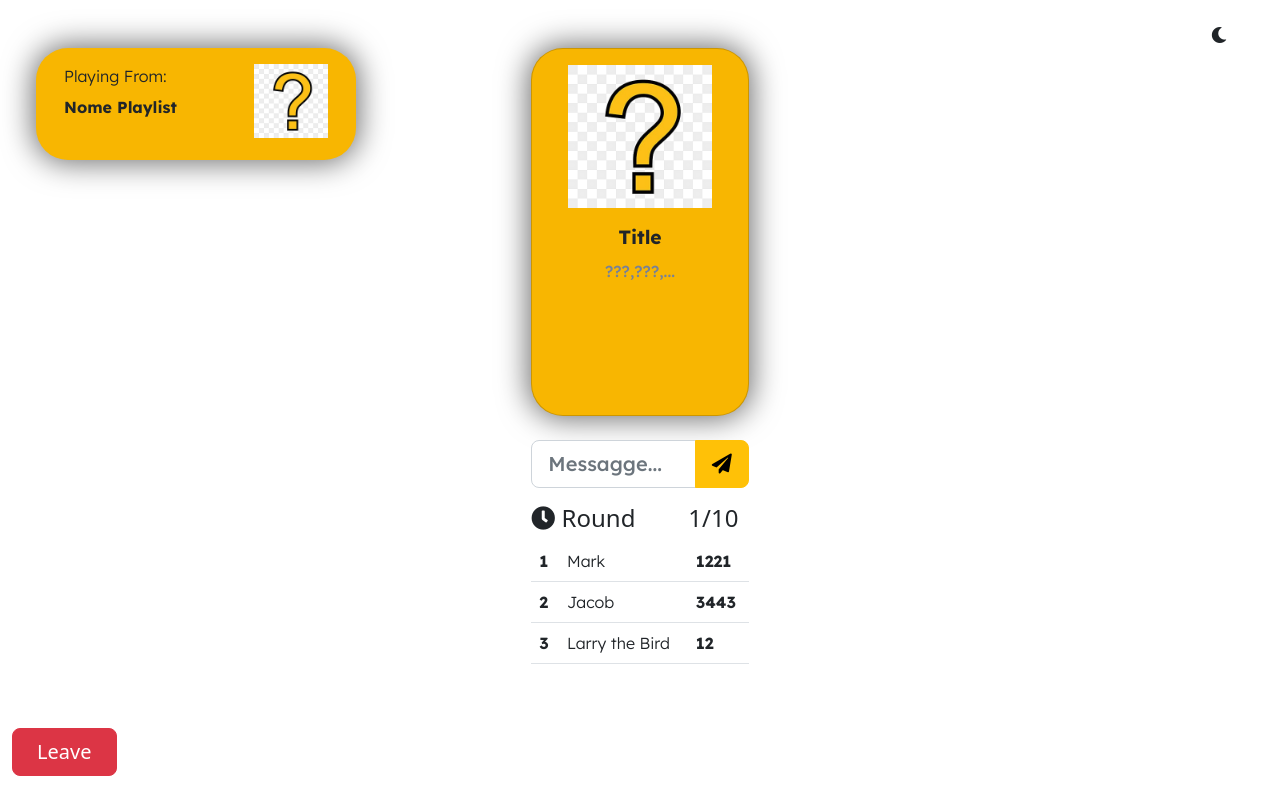
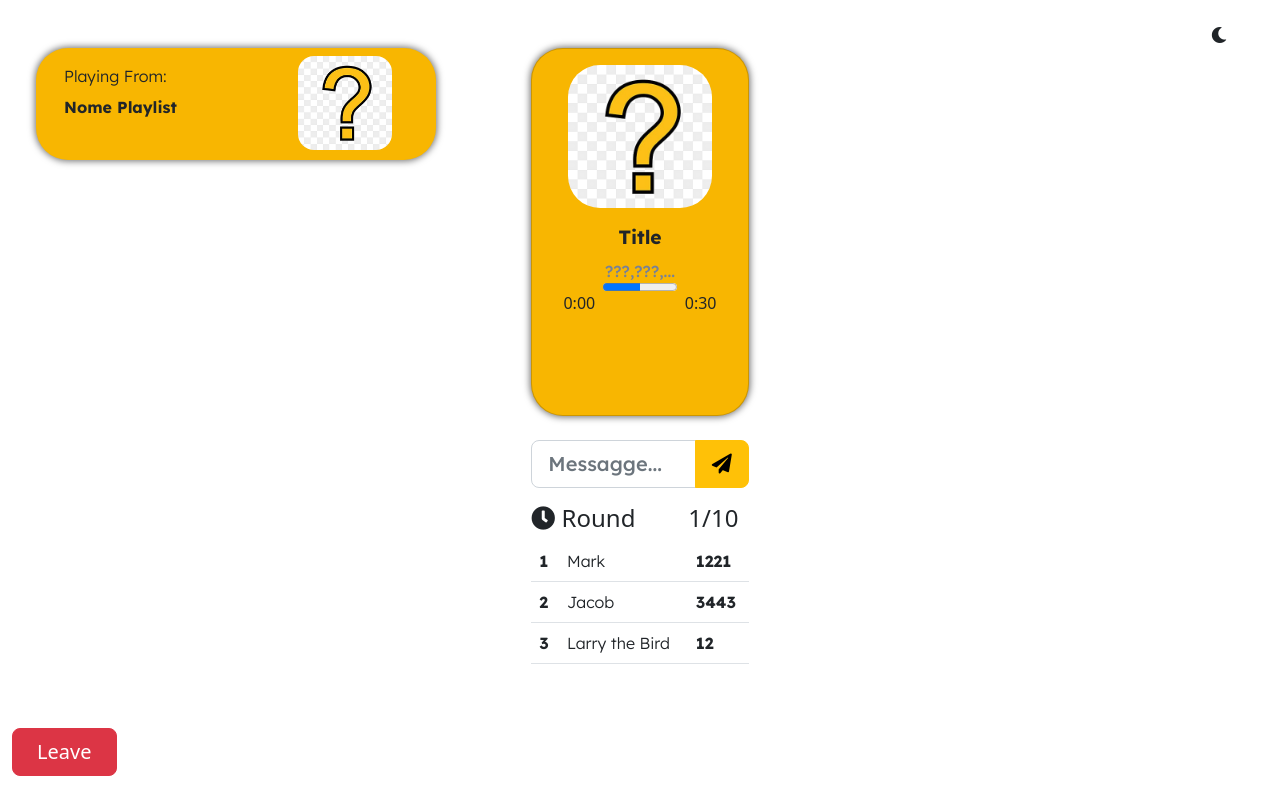
Before and after one commit to TommyMP/songguess, a website: page public/chat.html in a window 1280 px wide. Drawn offline with nearby package versions, Linux system fonts and the light colour scheme; no server answers.

Commit message:
Add files via upload

```diff
--- a/public/chat.html
+++ b/public/chat.html
@@ -105,6 +105,11 @@
                     <div class="cardinfo">
                         <p class="title fw-bolder">Title</p>
                         <p class="artist">???,???,...</p>
+                        <div class="d-flex justify-content-between">
+                            <p style="margin-top: 0.75em; margin-right: 0.5em;">0:00</p>
+                            <progress class="w-75" value="50" max="100"></progress>
+                            <p style="margin-top: 0.75em; margin-left: 0.5em;">0:30</p>
+                        </div>
                     </div>
                 </div>
             </div>
--- a/public/css/card.css
+++ b/public/css/card.css
@@ -11,12 +11,13 @@
     background-color: var(--light-color);
     width: 20em;
     height: 23em;
-    box-shadow: 0px 0px 30px 3px rgba(0, 0, 0, 0.568);
+    box-shadow: 0px 0px 7px 1px rgba(0, 0, 0, 0.568);
 }
 
 .cardimg {
     width: 75%;
     margin-top: 1em;
+    border-radius: 2em;
 }
 
 .cardinfo {
@@ -51,17 +52,18 @@
 .card-playlist {
     border-radius: 2em;
     background-color: var(--light-color);
-    width: 20em;
+    width: 25em;
     height: 7em;
-    box-shadow: 0px 0px 30px 3px rgba(0, 0, 0, 0.568);
+    box-shadow: 0px 0px 7px 1px rgba(0, 0, 0, 0.568);
     margin: 3em;
 }
 
 .cardimg-playlist{
     width: 25%;
     float: inline-end;
-    margin-top: 1em;
-    margin-right: 1em;
+    margin-top: 0.5em;
+    margin-right: 2em;
+    border-radius: 1em;
 }
 
 .cardinfo-playlist{
```
